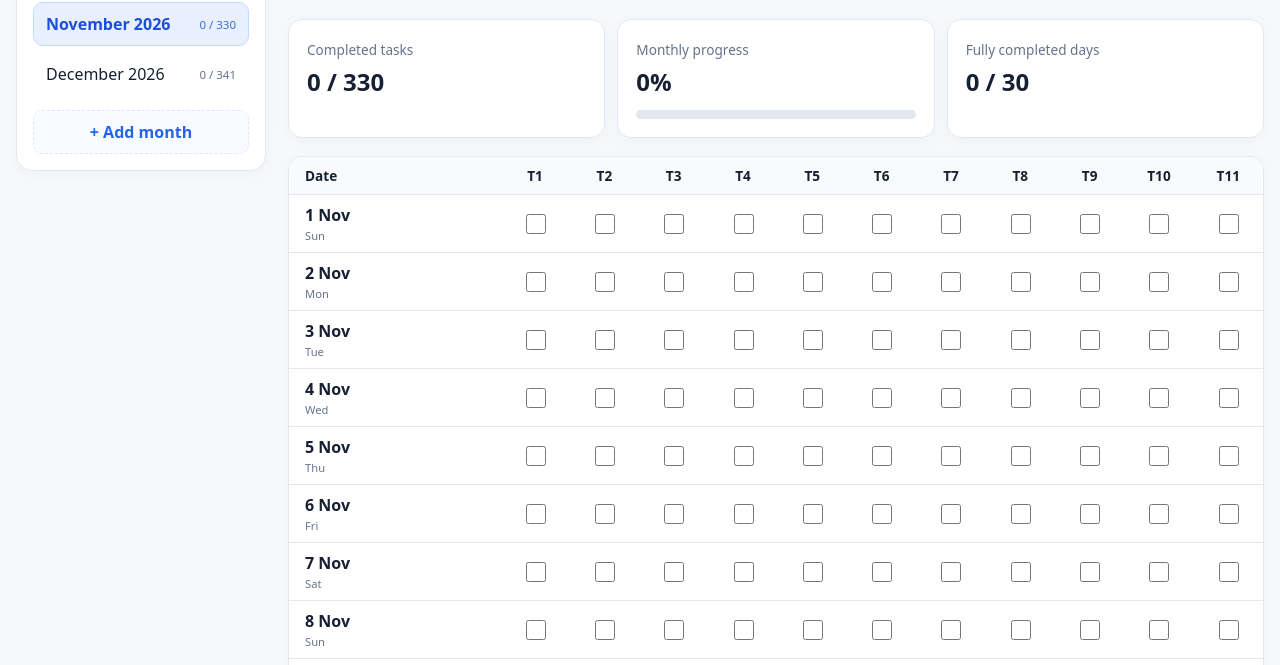
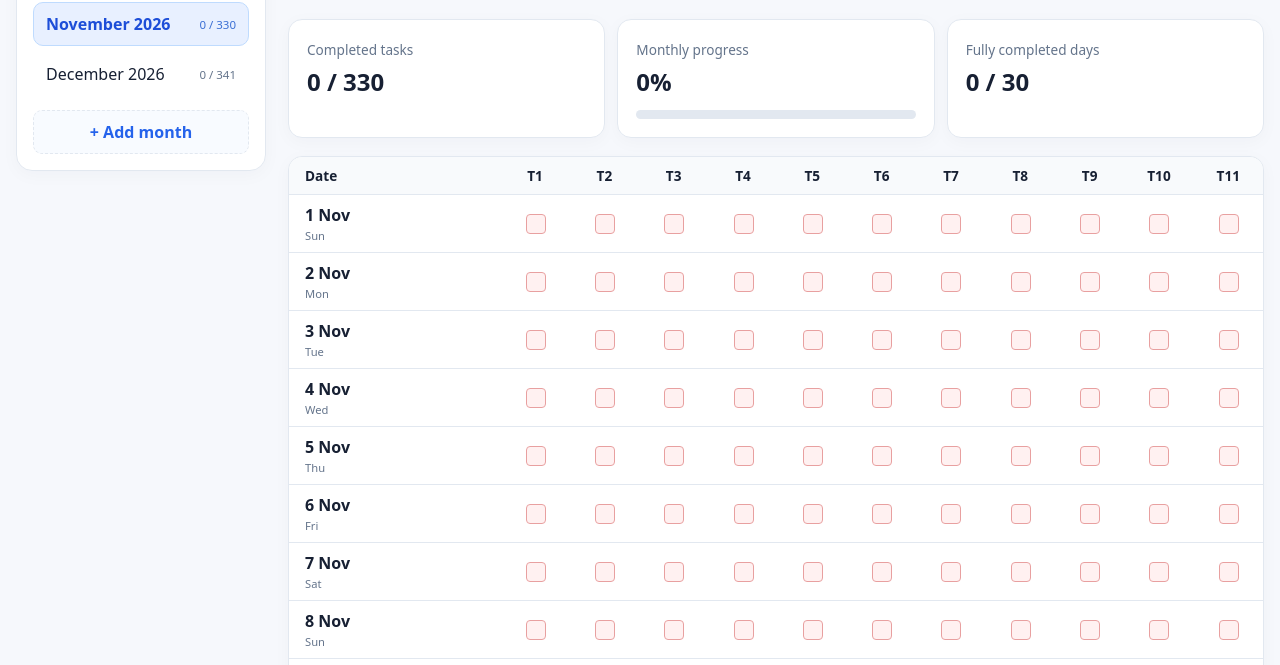
Before and after one commit to Sid2169/daily-task-tracker, a plain HTML site: page index.html in a window 1280 px wide. Shown: the part 112-777 px from the top of the page. Drawn offline with Linux system fonts and the light colour scheme.

Commit message:
Tint unchecked past-date tasks

```diff
--- a/index.html
+++ b/index.html
@@ -35,7 +35,7 @@
     .add-month:hover{background:#eef4ff}
     .backdrop{display:none}
     .stats{display:grid;grid-template-columns:repeat(3,minmax(0,1fr));gap:12px;margin-bottom:18px}.stat,.panel{background:white;border:1px solid var(--line);border-radius:14px;box-shadow:0 4px 18px #17203308}.stat{padding:18px}.stat strong{display:block;font-size:1.5rem;margin-top:5px}.stat span{color:var(--muted);font-size:.85rem}.progress{height:9px;border-radius:99px;background:#e2e8f0;overflow:hidden;margin-top:12px}.progress>div{height:100%;background:#22a06b;width:0%;transition:width .2s}
-    .panel{overflow:hidden}.table-wrap{overflow:auto;max-height:75vh}table{width:100%;border-collapse:separate;border-spacing:0;min-width:790px}th,td{border-bottom:1px solid var(--line);padding:9px 7px;text-align:center}thead th{position:sticky;top:0;background:#f8fafc;z-index:2;font-size:.85rem}th:first-child,td:first-child{position:sticky;left:0;z-index:1;background:#fff;text-align:left;padding-left:16px;white-space:nowrap;min-width:125px}thead th:first-child{z-index:3;background:#f8fafc}tbody tr:hover td{background:#f8fbff}tbody tr:hover td:first-child{background:#f8fbff}tbody tr.today td{background:#eff6ff}tbody tr.today td:first-child{background:#eff6ff}tbody tr:last-child td{border-bottom:0}td small{display:block;color:var(--muted);font-size:.7rem;margin-top:2px}input[type=checkbox]{width:20px;height:20px;accent-color:#16a34a;cursor:pointer;vertical-align:middle}tfoot td{font-weight:600;background:#f8fafc}tfoot td:first-child{background:#f8fafc}footer{margin-top:14px;color:var(--muted);font-size:.85rem;line-height:1.5}
+    .panel{overflow:hidden}.table-wrap{overflow:auto;max-height:75vh}table{width:100%;border-collapse:separate;border-spacing:0;min-width:790px}th,td{border-bottom:1px solid var(--line);padding:9px 7px;text-align:center}thead th{position:sticky;top:0;background:#f8fafc;z-index:2;font-size:.85rem}th:first-child,td:first-child{position:sticky;left:0;z-index:1;background:#fff;text-align:left;padding-left:16px;white-space:nowrap;min-width:125px}thead th:first-child{z-index:3;background:#f8fafc}tbody tr:hover td{background:#f8fbff}tbody tr:hover td:first-child{background:#f8fbff}tbody tr.today td{background:#eff6ff}tbody tr.today td:first-child{background:#eff6ff}tbody tr:last-child td{border-bottom:0}td small{display:block;color:var(--muted);font-size:.7rem;margin-top:2px}input[type=checkbox]{width:20px;height:20px;accent-color:#16a34a;cursor:pointer;vertical-align:middle}input[type=checkbox].past-date{accent-color:#16a34a;cursor:not-allowed}input[type=checkbox].past-date:not(:checked){appearance:none;border:1px solid #e8a0a0;border-radius:4px;background:#fff1f1}tfoot td{font-weight:600;background:#f8fafc}tfoot td:first-child{background:#f8fafc}footer{margin-top:14px;color:var(--muted);font-size:.85rem;line-height:1.5}
     @media(max-width:860px){.app{grid-template-columns:minmax(0,1fr);padding:18px 12px 50px}.sidebar{position:fixed;top:0;bottom:0;left:0;width:min(300px,86vw);max-height:none;border-radius:0 16px 16px 0;z-index:50;transform:translateX(-105%);transition:transform .22s ease;box-shadow:0 20px 60px #0f172a33}.sidebar.open{transform:none}.backdrop{display:block;position:fixed;inset:0;z-index:40;background:#0f172a66}.backdrop[hidden]{display:none}.menu-toggle{display:inline-flex}}
     @media(max-width:600px){.app{padding:16px 10px 40px}.stats{gap:8px}.stat{padding:12px}.stat strong{font-size:1.15rem}.stat span{font-size:.75rem}th,td{padding:10px 6px}.month-link{padding:9px 8px}}
     @media print{body{background:#fff}.app{display:block;max-width:none;padding:0}main{max-width:none;padding:0}.sidebar,.backdrop,.menu-toggle,.actions,footer{display:none!important}.panel,.stat{box-shadow:none}.table-wrap{max-height:none;overflow:visible}table{min-width:0}thead th,th:first-child,td:first-child{position:static}input[type=checkbox]{print-color-adjust:exact}tr{break-inside:avoid}}
@@ -201,6 +201,7 @@
         cb.type = 'checkbox';
         cb.dataset.key = key;
         cb.checked = state.checks[key] === true;
+        if(dateKey < todayKey){ cb.disabled = true; cb.classList.add('past-date'); }
         cb.setAttribute('aria-label', `${fmt.format(date)} ${year}, task T${t}`);
         td.appendChild(cb);
         tr.appendChild(td);
```
